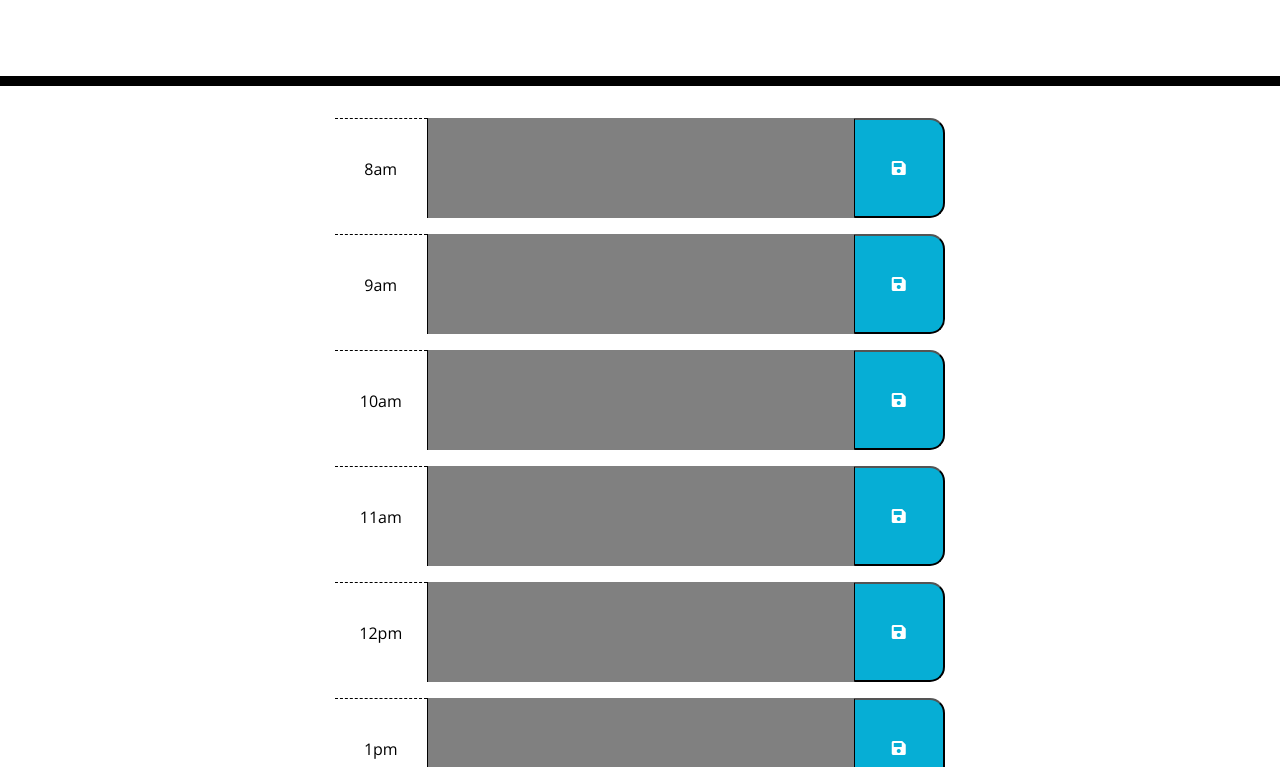
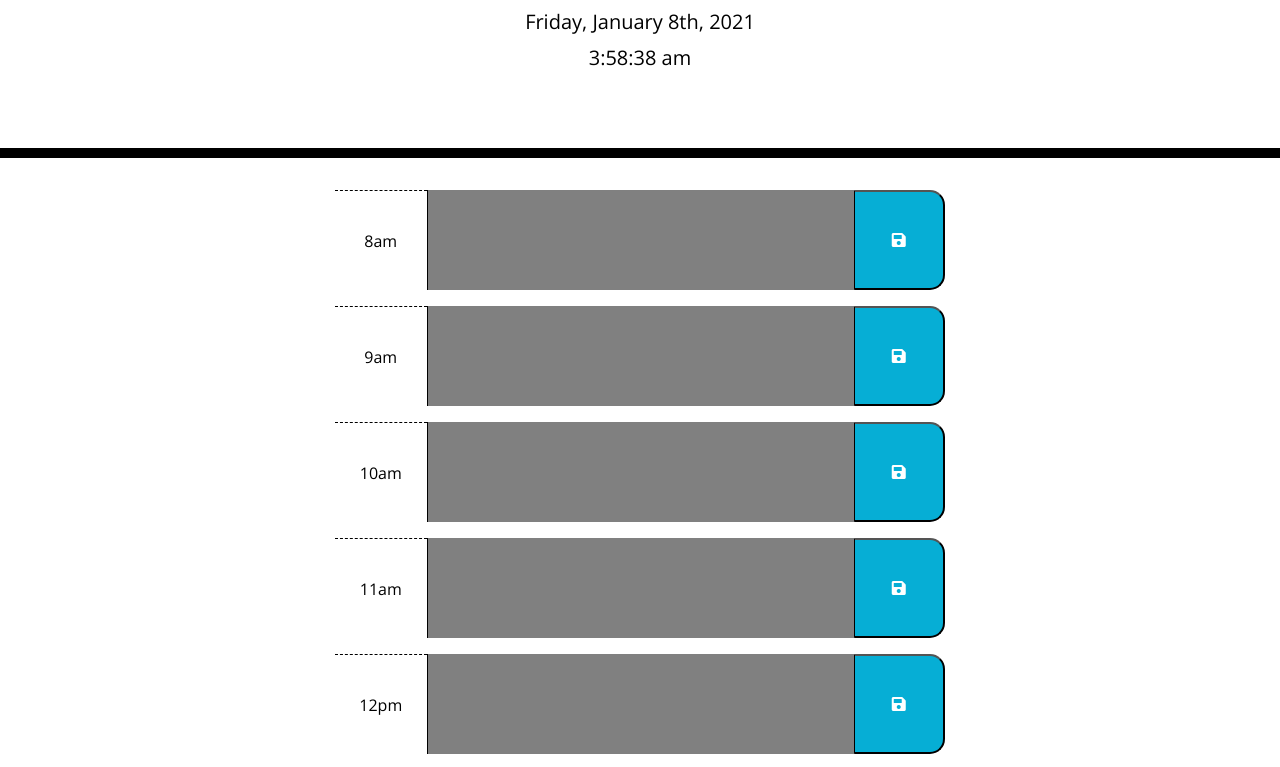
Before and after one commit to koltondecker/Day-Planner, a plain HTML site: page index.html in a window 1280 px wide. Shown: the part 182-949 px from the top of the page. Drawn offline with nearby package versions, Linux system fonts and the light colour scheme.

Commit message:
Added date and time to top of page. Time updates automatically in current time.

```diff
--- a/Javascript/script.js
+++ b/Javascript/script.js
@@ -0,0 +1,39 @@
+//Initial Javascript File
+$(document).ready(function() {
+
+const currentDate = moment().format("dddd, MMMM Do, YYYY");
+
+
+
+
+$("#currentDay").text(currentDate);
+updateTime();
+function updateTime() {
+    const currentTime = moment().format("h:mm:ss a");
+    $("#currentTime").text(currentTime);
+    setTimeout(updateTime, 1000);
+}
+
+
+
+
+
+
+
+
+
+
+
+
+
+
+
+
+
+
+
+
+
+
+
+});
--- a/index.html
+++ b/index.html
@@ -27,6 +27,7 @@
       <h1 class="display-3">Work Day Scheduler</h1>
       <p class="lead">A simple calendar app for scheduling your work day</p>
       <p id="currentDay" class="lead"></p>
+      <p id="currentTime" class="lead"></p>
     </header>
     <div id="time-block" class="container">
       <form>
@@ -93,5 +94,6 @@
 
     <script src="https://cdnjs.cloudflare.com/ajax/libs/jquery/3.2.1/jquery.min.js"></script>
     <script src="https://cdnjs.cloudflare.com/ajax/libs/moment.js/2.24.0/moment.min.js"></script>
+    <script src="Javascript/script.js"></script>
   </body>
 </html>
```
